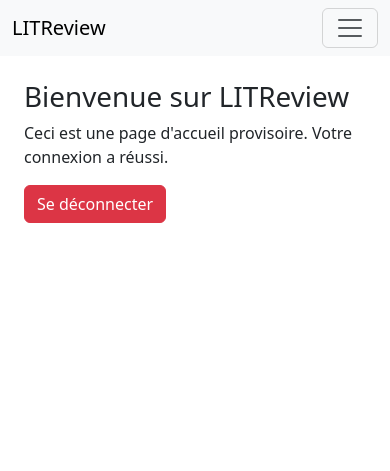
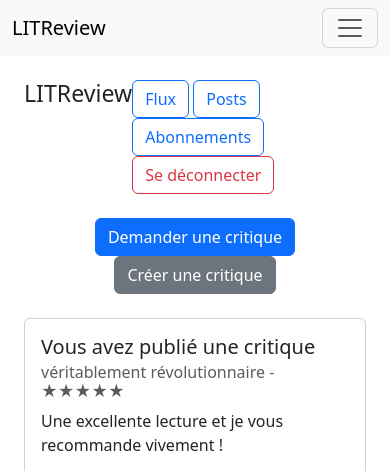
Before and after one commit to lorycarvajol/litreview, a Django app: page /home/ in a window 390 px wide. Shown: the top 471 px of the page. Before the commit the page ends 223 px from the top, so only its background shows below. Run offline with Django 5.2, Linux system fonts and the light colour scheme; a user stored in the database is signed in.

Commit message:
flux_structure done

```diff
--- a/book_review/reviews/templates/reviews/home.html
+++ b/book_review/reviews/templates/reviews/home.html
@@ -3,12 +3,54 @@
 {% block title %}Accueil{% endblock %}
 
 {% block content %}
-<div class="container">
-    <h1>Bienvenue sur LITReview</h1>
-    <p>Ceci est une page d'accueil provisoire. Votre connexion a réussi.</p>
-    <form method="post" action="{% url 'logout' %}">
-        {% csrf_token %}
-        <button type="submit" class="btn btn-danger">Se déconnecter</button>
-    </form>
+<div class="container mt-4">
+    <div class="d-flex justify-content-between mb-4">
+        <h1 class="h3">LITReview</h1>
+        <nav>
+            <a href="{% url 'home' %}" class="btn btn-outline-primary">Flux</a>
+            <a href="#" class="btn btn-outline-primary">Posts</a>
+            <a href="#" class="btn btn-outline-primary">Abonnements</a>
+            <a href="{% url 'logout' %}" class="btn btn-outline-danger">Se déconnecter</a>
+        </nav>
+    </div>
+
+    <div class="mb-4 text-center">
+        <a href="#" class="btn btn-primary">Demander une critique</a>
+        <a href="#" class="btn btn-secondary">Créer une critique</a>
+    </div>
+
+    <!-- Exemple de posts -->
+    <div class="card mb-3">
+        <div class="card-body">
+            <h5 class="card-title">Vous avez publié une critique</h5>
+            <h6 class="card-subtitle mb-2 text-muted">véritablement révolutionnaire - ★★★★★</h6>
+            <p class="card-text">Une excellente lecture et je vous recommande vivement !</p>
+            <div class="card mb-2">
+                <div class="row g-0">
+                    <div class="col-md-4">
+                        <img src="path/to/book_image.jpg" class="img-fluid rounded-start" alt="Book image">
+                    </div>
+                    <div class="col-md-8">
+                        <div class="card-body">
+                            <p class="card-text"><strong>Ticket - jean8597</strong></p>
+                            <p class="card-text">The Origin of Species - Charles Darwin</p>
+                        </div>
+                    </div>
+                </div>
+            </div>
+            <p class="card-text"><small class="text-muted">13:14, 26 août 2020</small></p>
+        </div>
+    </div>
+
+    <div class="card mb-3">
+        <div class="card-body">
+            <h5 class="card-title">sarahj a demandé une critique</h5>
+            <p class="card-text">Une brève histoire du temps - Stephen Hawking</p>
+            <a href="#" class="btn btn-primary">Créer une critique</a>
+            <p class="card-text mt-3"><small class="text-muted">5:14, 26 août 2020</small></p>
+        </div>
+    </div>
+
+    <!-- Plus de posts ici -->
 </div>
 {% endblock %}
```
Also changed, not shown: book_review/db.sqlite3.
